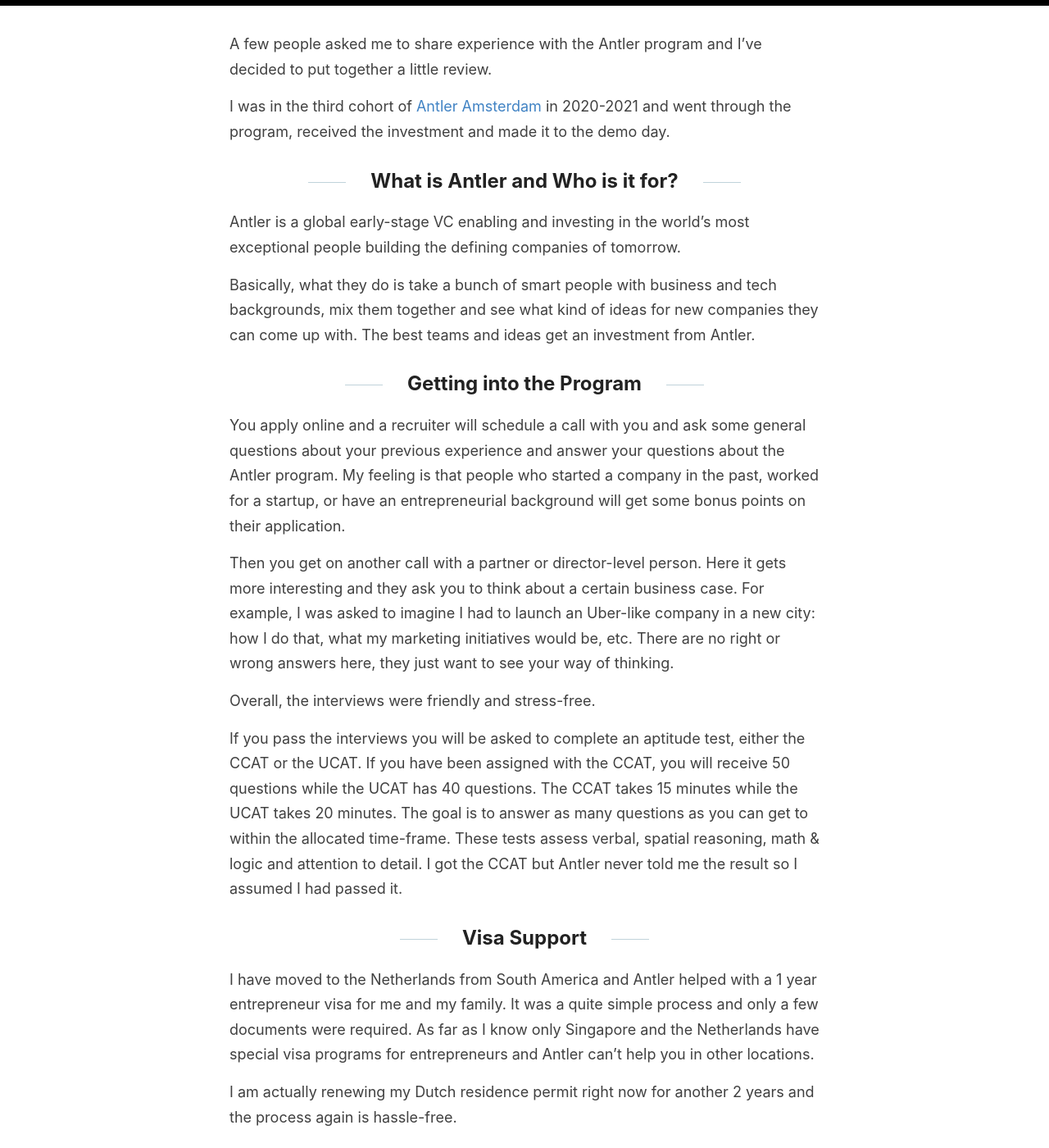
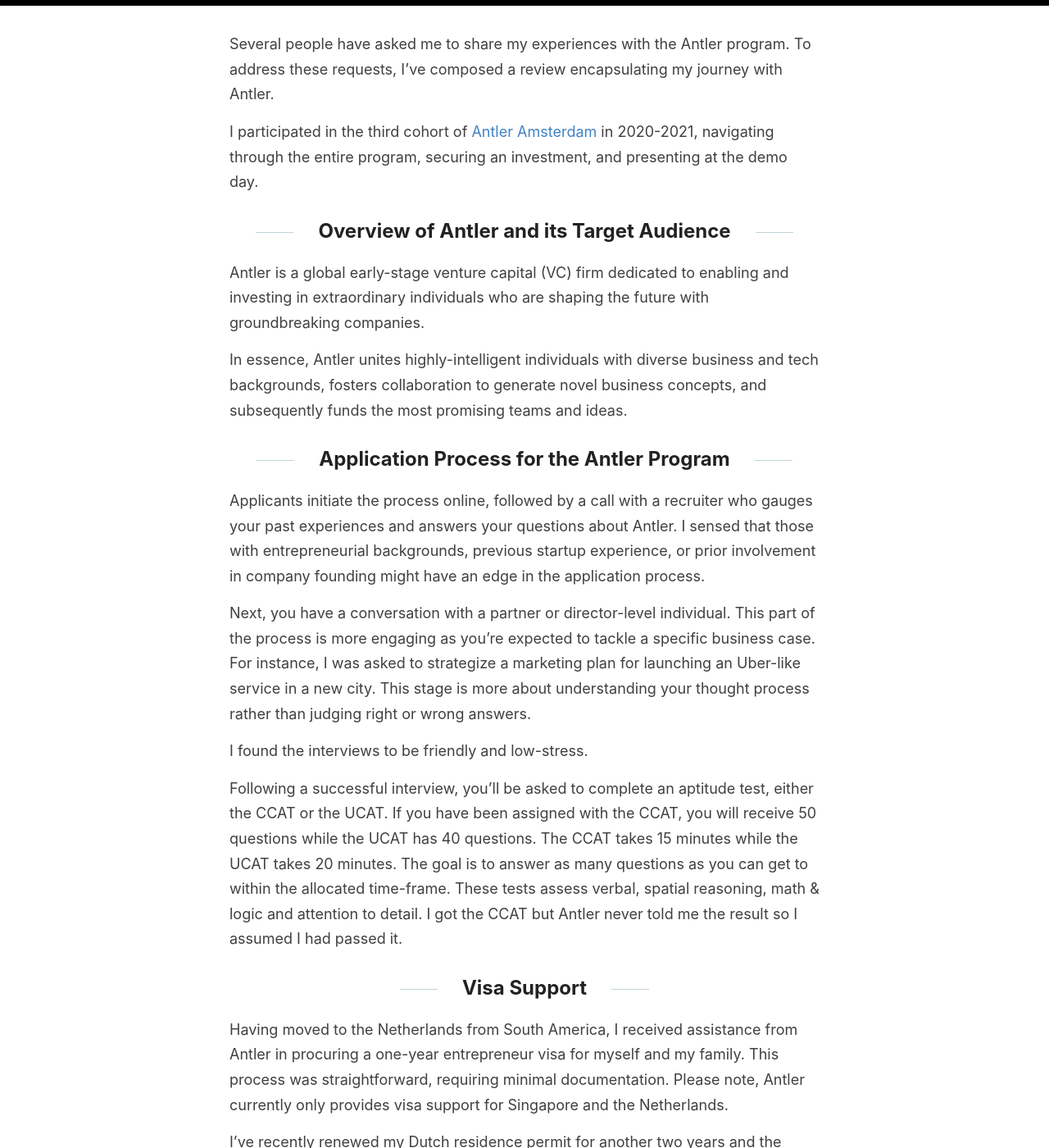
Before and after one commit to ptcodes/ptcodes.github.io, a Jekyll site: the page built from _posts/2021-04-16-antler-vc-program-review.md, in a window 1280 px wide and 1400 px high, scrolled down 514 px. Shown: the whole window at 82% size. Built offline with Jekyll 4.4.1, drawn with Linux system fonts in a browser that asks for light colours; comment, search, counter and statistics services are not loaded; some of the changed text lies outside the part shown.

Commit message:
copy fix

```diff
--- a/_posts/2021-04-16-antler-vc-program-review.md
+++ b/_posts/2021-04-16-antler-vc-program-review.md
@@ -8,55 +8,51 @@ image: /images/social/antler.png
 
 [![Antler VC Program](/images/antler.png)](/antler-vc-program-overview/)
 
-A few people asked me to share experience with the Antler program and I've decided to put together a little review.
+Several people have asked me to share my experiences with the Antler program. To address these requests, I’ve composed a review encapsulating my journey with Antler.
 
-I was in the third cohort of [Antler Amsterdam](https://www.antler.co/netherlands) in 2020-2021 and went through the program, received the investment and made it to the demo day.
+I participated in the third cohort of [Antler Amsterdam](https://www.antler.co/location/netherlands) in 2020-2021, navigating through the entire program, securing an investment, and presenting at the demo day.
 
-## What is Antler and Who is it for?
+## Overview of Antler and its Target Audience
 
-Antler is a global early-stage VC enabling and investing in the world’s most exceptional people building the defining companies of tomorrow.
+Antler is a global early-stage venture capital (VC) firm dedicated to enabling and investing in extraordinary individuals who are shaping the future with groundbreaking companies.
 
-Basically, what they do is take a bunch of smart people with business and tech backgrounds, mix them together and see what kind of ideas for new companies they can come up with. The best teams and ideas get an investment from Antler.
+In essence, Antler unites highly-intelligent individuals with diverse business and tech backgrounds, fosters collaboration to generate novel business concepts, and subsequently funds the most promising teams and ideas.
 
 <!-- more -->
 
-## Getting into the Program
+## Application Process for the Antler Program
 
-You apply online and a recruiter will schedule a call with you and ask some general questions about your previous experience and answer your questions about the Antler program. My feeling is that people who started a company in the past, worked for a startup, or have an entrepreneurial background will get some bonus points on their application.
+Applicants initiate the process online, followed by a call with a recruiter who gauges your past experiences and answers your questions about Antler. I sensed that those with entrepreneurial backgrounds, previous startup experience, or prior involvement in company founding might have an edge in the application process.
 
-Then you get on another call with a partner or director-level person. Here it gets more interesting and they ask you to think about a certain business case. For example, I was asked to imagine I had to launch an Uber-like company in a new city: how I do that, what my marketing initiatives would be, etc. There are no right or wrong answers here, they just want to see your way of thinking.
+Next, you have a conversation with a partner or director-level individual. This part of the process is more engaging as you're expected to tackle a specific business case. For instance, I was asked to strategize a marketing plan for launching an Uber-like service in a new city. This stage is more about understanding your thought process rather than judging right or wrong answers.
 
-Overall, the interviews were friendly and stress-free.
+I found the interviews to be friendly and low-stress.
 
-If you pass the interviews you will be asked to complete an aptitude test, either the CCAT or the UCAT. If you have been assigned with the CCAT, you will receive 50 questions while the UCAT has 40 questions. The CCAT takes 15 minutes while the UCAT takes 20 minutes. The goal is to answer as many questions as you can get to within the allocated time-frame. These tests assess verbal, spatial reasoning, math & logic and attention to detail. I got the CCAT but Antler never told me the result so I assumed I had passed it.
+Following a successful interview, you'll be asked to complete an aptitude test, either the CCAT or the UCAT. If you have been assigned with the CCAT, you will receive 50 questions while the UCAT has 40 questions. The CCAT takes 15 minutes while the UCAT takes 20 minutes. The goal is to answer as many questions as you can get to within the allocated time-frame. These tests assess verbal, spatial reasoning, math & logic and attention to detail. I got the CCAT but Antler never told me the result so I assumed I had passed it.
 
 ## Visa Support
 
-I have moved to the Netherlands from South America and Antler helped with a 1 year entrepreneur visa for me and my family. It was a quite simple process and only a few documents were required. As far as I know only Singapore and the Netherlands have special visa programs for entrepreneurs and Antler can’t help you in other locations.
+Having moved to the Netherlands from South America, I received assistance from Antler in procuring a one-year entrepreneur visa for myself and my family. This process was straightforward, requiring minimal documentation. Please note, Antler currently only provides visa support for Singapore and the Netherlands.
 
-I am actually renewing my Dutch residence permit right now for another 2 years and the process again is hassle-free.
+I've recently renewed my Dutch residence permit for another two years and the process is progressing smoothly.
 
 ## The Program
 
-You can divide the program into a few blocks:
-- Pre-program: you get access to the Antler Founder hub. It’s a library of videos and materials on various topics from finding a co-founder to building a company.
-- Phase 1 (11 weeks):
-  - first 2 weeks to meet other founders
-  - the next 9 weeks to ideate and validate
-- Investment Committee
-- Phase 2 (3 months) to build your product
-- Demo Day
+The program is composed of several segments:
+- Pre-program: Access to the Antler Founder hub, a resource library filled with videos and materials on topics ranging from co-founder search to company formation.
+- Phase 1 (11 weeks): The first two weeks are for meeting other founders, followed by nine weeks of ideation and validation.
+- Investment Committee evaluation.
+- Phase 2 (3 months): Building your product.
+- Demo Day presentation.
 
 
 ## The Program: Phase 1
 
-The purpose of Phase 1 is to help you find a team and equip you with the skills and knowledge to build a paradigm-changing startup. It lasts 11 weeks.
-The first two weeks are pretty intense. There are various sessions on team formation, product ideation, business models. Along with workshops and team building activities, there are speakers and dedicated coaching sessions. You need to meet and talk to all 50-70 founders, find out what values and ideas they have.
+Phase 1 aims to help you form a team and acquire the skills and knowledge needed to establish an innovative startup. This phase lasts for 11 weeks and begins with a two-week intensive series of sessions on team formation, product ideation, and business model creation. In this phase, you must interact with all 50-70 founders to understand their values and ideas.
 
 ![Antler: a group activity](/images/antler2.jpg)
 
-
-Starting in week 3, a substantial amount of your interactions with Antler will be 1:1 or 2:1, combined with group sessions and seminars. The goal is to help you build your startup and receive investment from the Investment Committee. You will be teaming up with different people, doing market research, validating ideas and maybe even building prototypes and acquiring first customers.
+From week 3, your interactions with Antler will largely be on a 1:1 or 2:1 basis, with a mix of group sessions and seminars. The goal here is to assist you in building your startup and securing investment from the Investment Committee. You'll be partnering with different individuals, conducting market research, validating ideas, and perhaps even building prototypes and acquiring your first customers.
 
 You will have three pre-investment committee sessions. For them you need to have an idea approved by Antler and a team. And ideally even more than that (show market demand, have a prototype, etc). Otherwise, you won’t be allowed to present to the investment committee. In our cohort only around 15 people (who formed 7 teams) were given the green light. For the rest the program was over.
 
@@ -66,13 +62,11 @@ So, if you’re going to the IC, this is how it’s going to look like. You will
 
 Overall, 5 teams were offered an investment. 4 teams have taken it and one team decided to pass on for personal matters.
 
-## The Investment
+## Securing an Investment
 
-If the Investment Committee selects your idea, Antler will invest €100,000 for a 12% equity stake in your company.
+Successful pitches to the Investment Committee result in an investment of €100,000 from Antler for a 12% equity stake in your company. However, a fee of €45,000 (+21% VAT) is charged for program participation, meaning €45,550 is transferred to your company's bank account. The VAT (€10,041) can be reclaimed from the tax authorities within a couple of months.
 
-But you will pay €45,000 (+21% VAT) to cover the program fees. So you will get €45,550 transferred to your company’s bank account. You can also get the VAT (€10,041) from the tax authorities back in a month or two.
-
-**Update 2020:** Here is a piece of exciting news! As of Feburary 2020, Antler has changed the offer and won't be charging you €45,000 as the program fee. That means you get €100,000 for a 12% stake in your company.
+**Update as of February 2020**: Exciting news! Antler has revised its offer and no longer charges the €45,000 program fee. This means you receive the full €100,000 investment for a 12% stake in your company.
 
 ## The Program: Phase 2
 
@@ -90,26 +84,25 @@ Before the pandemic, teams would present at a live session with investors in the
 
 After demo day, we received around 20 emails from investors interested in our company - we’re still currently in the talks with them.
 
-## After the Program
+## Post-Program Support
 
-After demo day Antler still supports you with your fundraising process and uses its large network of connections in the VC world. You also get on a weekly call with your dedicated coach who assists you in any way possible.
+Even after the demo day, Antler continues to support you with your fundraising efforts and leverages its extensive network of VC connections.
 
 ![Antler: a session with invited VCs](/images/antler4.jpg)
 
-
-Apart from that you can access the global Antler Slack group with more than one thousand founders and mentors and a huge database of perks and discounts to products, services and co-working office spaces across the globe.
+You also receive weekly support from a dedicated coach. Additionally, you gain access to the global Antler Slack group, consisting of over a thousand founders and mentors, and a vast database of perks and discounts on various products, services, and coworking spaces worldwide.
 
 ##  Conclusion
 
-I would definitely recommend Antler if you face one of the following problems:
-- You need to find a co-founder
-- You don’t have a clear idea, you want to quickly validate your idea or you don’t have an idea at all but want to start a company
-- You have launched an MVP but you’re pre-revenue and open for advice
-- You’re looking for a community of like-minded people
-- You’re looking for a pre-seed round of funding
+I would wholeheartedly recommend Antler if you:
+- Need to find a co-founder
+- Lack a clear idea or are looking for rapid idea validation
+- Have launched an MVP but are pre-revenue and open to advice
+- Are seeking a community of like-minded people
+- Are in need of a pre-seed round of funding
 
-Then Antler might be a good fit for you. Overall, it’s a lot of fun, learnings and making new friends.
+In these situations, Antler might be an excellent fit for you. Overall, it's a rewarding experience that combines fun, learning, and the forging of new friendships.
 
-It’s probably not for you if you’re far in the game and have a founding team and started getting some revenue from your product.
+However, if you're significantly advanced in your startup journey, have a founding team, and are generating revenue from your product, Antler might not be the best fit.
 
 By the way, if you're curious of what I am building it's a service for [online vet appointments](https://cooperpetcare.com) called Cooper Pet Care. Feel free to check it out.
```
